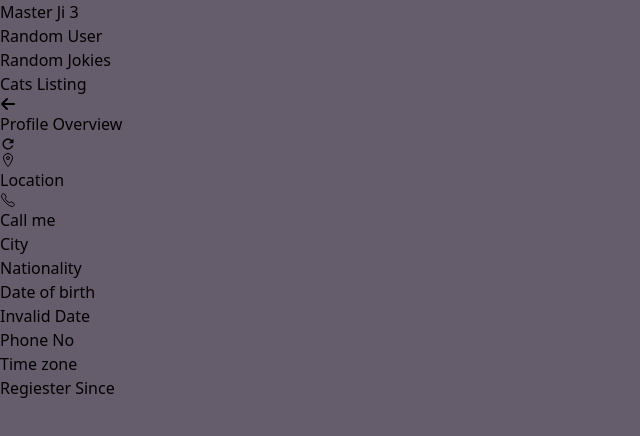
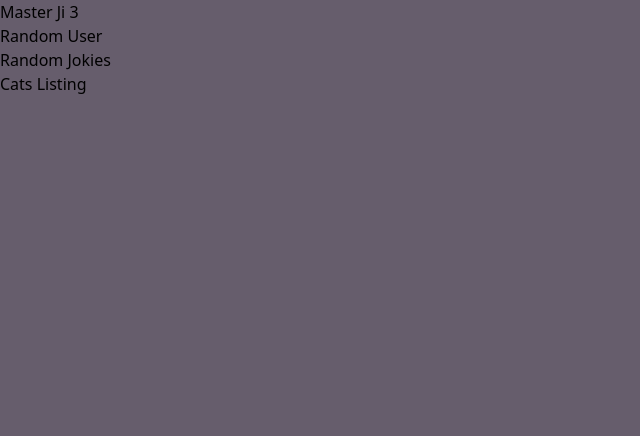
Before and after one commit to mhgkhan/mastrijithirdassignment, a React (Vite) app: page /cats-listing in a window 1280 px wide. Shown: the top 436 px of the page, without its empty margins (0-640 px from the left). Built offline with nearby package versions, Linux system fonts and the light colour scheme; no server answers.

Commit message:
Created file for Cat Lising Pge

```diff
--- a/src/components/Bridge.jsx
+++ b/src/components/Bridge.jsx
@@ -2,6 +2,7 @@ import { BrowserRouter, Route, Routes } from "react-router-dom";
 import RandomUser from "../pages/RandomUser";
 import Header from "./Header";
 import RandomJookies from "../pages/RandomJookies";
+import Catlisting from "../pages/Catlisting";
 
 export default function Bridge() {
     return <>
@@ -12,7 +13,7 @@ export default function Bridge() {
             <Routes>
                 <Route path="/" element={<RandomUser />} />
                 <Route path="/random-jokes" element={<RandomJookies />} />
-                <Route path="/cats-listing" element={<RandomUser />} />
+                <Route path="/cats-listing" element={<Catlisting />} />
             </Routes>
 
 
--- /dev/null
+++ b/src/pages/Catlisting.jsx
@@ -0,0 +1,15 @@
+import React from 'react'
+
+const Catlisting = () => {
+    return (
+        <main className='min-h-[80vh]'>
+            <div className="container flex items-center justify-center w-full mx-auto">
+
+
+
+            </div>
+        </main>
+    )
+}
+
+export default Catlisting
```
